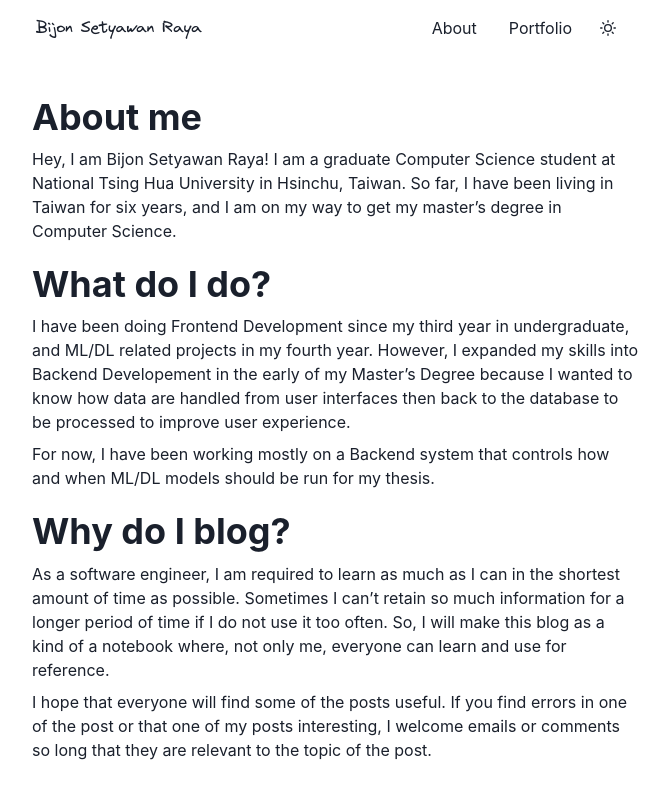
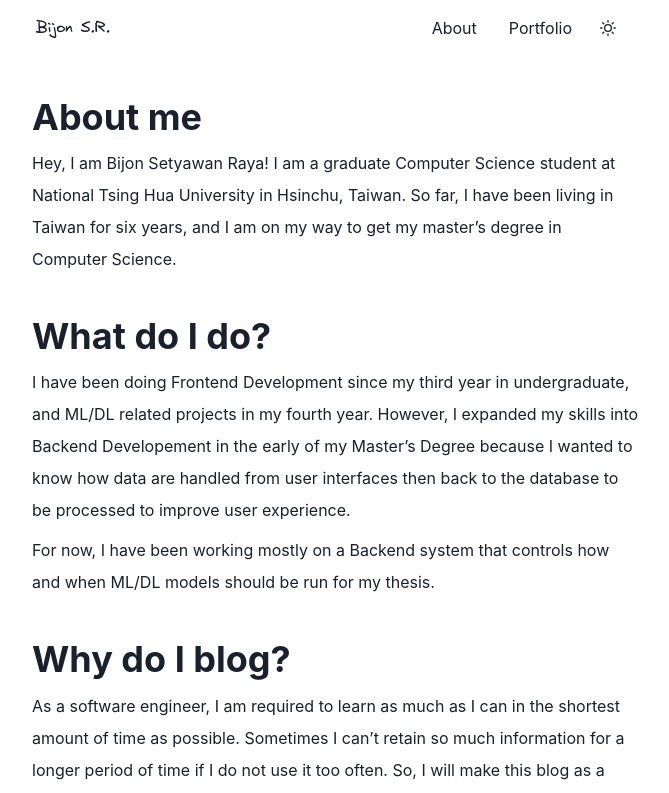
Before and after one commit to bsraya/bsraya, a Next.js app: page /about in a window 1280 px wide. Shown: the top 793 px of the page, without its empty margins (304-973 px from the left). Built offline with nearby package versions, Linux system fonts and the light colour scheme; a small style sheet from the web is missing.

Commit message:
style: add and remove margins

```diff
--- a/components/MDXComponent.tsx
+++ b/components/MDXComponent.tsx
@@ -148,7 +148,7 @@ const MDXComponent = {
 
     // for table
     tr: (props: any) => <Tr {...props} />,
-    th: (props: any) => <Th fontSize="md" {...props} />,
+    th: (props: any) => <Th {...props} />,
     td: (props: any) => <Td {...props} />,
     thead: (props: any) => <Thead  {...props} />,
     tbody: (props: any) => <Tbody {...props} />,
--- a/components/Navbar.tsx
+++ b/components/Navbar.tsx
@@ -37,7 +37,7 @@ export default function Navigation(): JSX.Element {
                             _hover={{
                                 cursor: 'pointer',
                             }}
-                        >Bijon Setyawan Raya</Text>
+                        >Bijon S.R.</Text>
                     </Link>
                 </Flex>
                 <Flex marginLeft="auto">
--- a/components/Series.tsx
+++ b/components/Series.tsx
@@ -83,7 +83,7 @@ export default function Series({ series, posts, currentPost }: { series: string,
             border="1px solid"
             background="gray.100"
             borderColor="gray.300"
-            width="80%"
+            width="90%"
         >
             <Heading fontSize="lg" p={3} mx={2} color="blue.500">{series} ({posts.length} Part)</Heading>
             <Divider borderColor="gray.300" w="100%" />
--- a/content/posts/first-post/index.mdx
+++ b/content/posts/first-post/index.mdx
@@ -67,9 +67,11 @@ www.example.com, https://example.com, and contact@example.com.
 
 ## Footnote
 
-A note[^1]
+A note[^1], something[^2], and something else[^3].
 
 [^1]: https://google.com
+[^2]: https://instagram.com
+[^3]: https://twitter.com
 
 ## Strikethrough
 
--- a/pages/about.tsx
+++ b/pages/about.tsx
@@ -4,35 +4,35 @@ import Layout from '../components/Layout'
 export default function About(): JSX.Element {
     return (
         <Layout>
-            <Stack my={5}>
+            <Stack>
                 <Heading as="h1">
                     About me
                 </Heading>
-                <Text>
+                <Text lineHeight="taller">
                     Hey, I am Bijon Setyawan Raya! I am a graduate Computer Science student at National Tsing Hua University in Hsinchu, Taiwan. So far, I have been living in Taiwan for six years, and I am on my way to get my master&rsquo;s degree in Computer Science.
                 </Text>
             </Stack>
 
-            <Stack my={5}>
+            <Stack mt={10}>
                 <Heading as="h1">
                     What do I do?
                 </Heading>
-                <Text>
+                <Text lineHeight="taller">
                     I have been doing Frontend Development since my third year in undergraduate, and ML/DL related projects in my fourth year. However, I expanded my skills into Backend Developement in the early of my Master&rsquo;s Degree because I wanted to know how data are handled from user interfaces then back to the database to be processed to improve user experience.
                 </Text>
-                <Text>
+                <Text lineHeight="taller">
                     For now, I have been working mostly on a Backend system that controls how and when ML/DL models should be run for my thesis.
                 </Text>
             </Stack>
 
-            <Stack my={5}>
+            <Stack mt={10}>
                 <Heading as="h1">
                     Why do I blog?
                 </Heading>
-                <Text>
+                <Text lineHeight="taller">
                     As a software engineer, I am required to learn as much as I can in the shortest amount of time as possible. Sometimes I can&rsquo;t retain so much information for a longer period of time if I do not use it too often. So, I will make this blog as a kind of a notebook where, not only me, everyone can learn and use for reference.
                 </Text>
-                <Text>
+                <Text lineHeight="taller">
                     I hope that everyone will find some of the posts useful. If you find errors in one of the post or that one of my posts interesting, I welcome emails or comments so long that they are relevant to the topic of the post.
                 </Text>
             </Stack>
--- a/styles/prism.ts
+++ b/styles/prism.ts
@@ -34,10 +34,10 @@ const prismStyles = css`
         color: ${theme.colors.gray[100]};
         border-top-left-radius: ${theme.radii.md};
         border-top-right-radius: ${theme.radii.md};
-        font-size: 0.8rem;
+        font-size: 0.9rem;
         font-weight: 600;
         width: 100%;
-        font-family: inherit;
+        font-family: monospace;
 
         + pre[class*="language-"] {
             border-top-left-radius: 0;
```
Also changed, not shown: pages/blog/[slug].tsx (+3 -6 lines), pages/portfolio/[slug].tsx (+3 -8 lines), public/logo.png (added).
